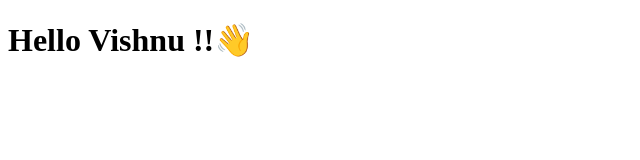
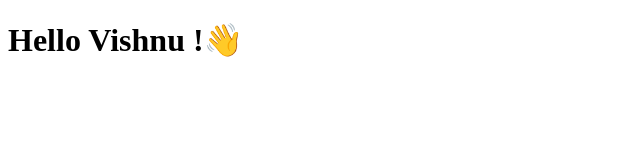
Before and after one commit to vishnu14125/testproject, a plain HTML site: page index.html in a window 1280 px wide. Shown: the full height of the page, 0-640 px from the left. Drawn offline with Linux system fonts and the light colour scheme.

Commit message:
Update index.html

```diff
--- a/index.html
+++ b/index.html
@@ -1,5 +1,5 @@
 <!DOCTYPE html>
 <html>
   <head><title>Test Project</title></head>
-  <body><h1>Hello Vishnu !!👋</h1></body>
+  <body><h1>Hello Vishnu !👋</h1></body>
 </html>
```
